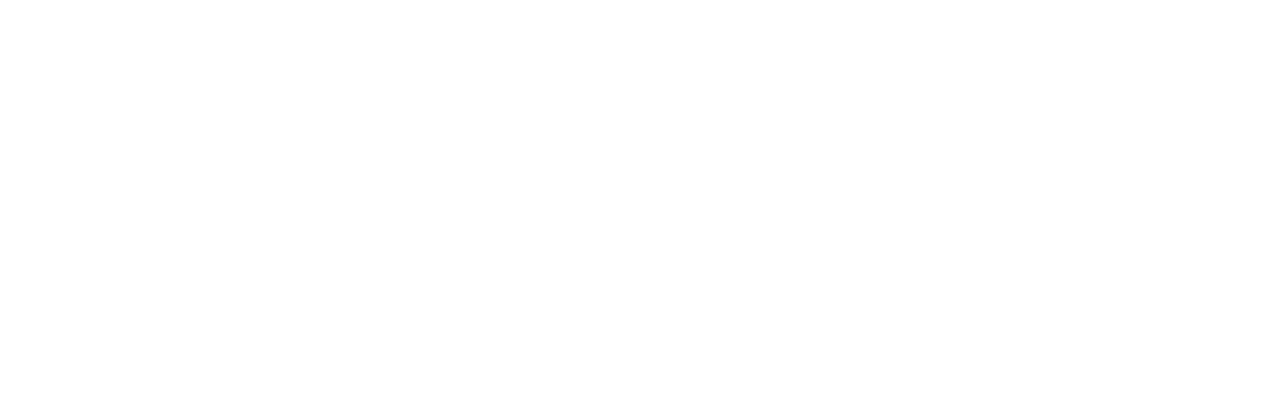
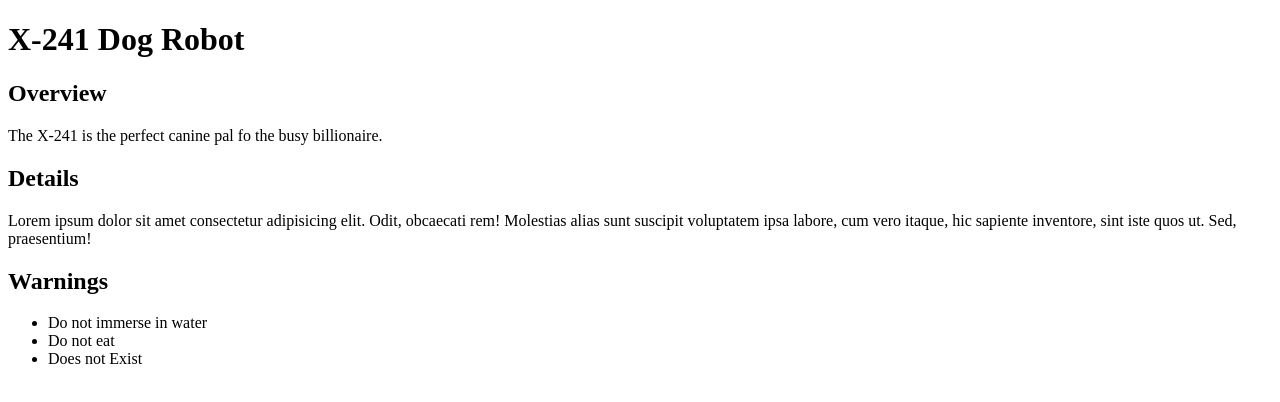
Before and after one commit to OstenC-P/coredog-replication-task1, a plain HTML site: page index.html in a window 1280 px wide. Drawn offline with Linux system fonts and the light colour scheme.

Commit message:
add barebone HTML layout

```diff
--- a/index.html
+++ b/index.html
@@ -7,6 +7,16 @@
     <title>Document</title>
 </head>
 <body>
-
+    <h1>X-241 Dog Robot</h1>
+    <h2>Overview</h2>
+    <p>The X-241 is the perfect canine pal fo the busy billionaire.</p>
+    <h2>Details</h2>
+    <p>Lorem ipsum dolor sit amet consectetur adipisicing elit. Odit, obcaecati rem! Molestias alias sunt suscipit voluptatem ipsa labore, cum vero itaque, hic sapiente inventore, sint iste quos ut. Sed, praesentium!</p>
+    <h2>Warnings</h2>
+    <ul>
+        <li>Do not immerse in water</li>
+        <li>Do not eat</li>
+        <li>Does not Exist</li>
+    </ul>
 </body>
 </html>
```
